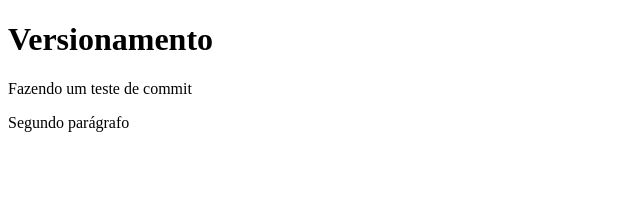
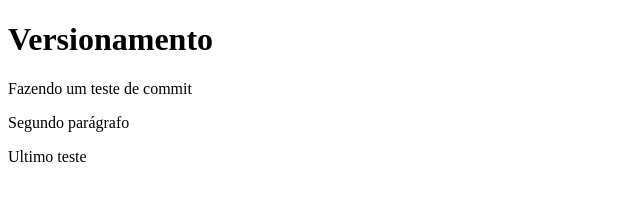
Before and after one commit to dwebtads/Versionamento, a plain HTML site: page index.html in a window 1280 px wide. Shown: the whole page, without its empty margins (0-640 px from the left). Drawn offline with Linux system fonts and the light colour scheme.

Commit message:
Finalizado

```diff
--- a/index.html
+++ b/index.html
@@ -9,5 +9,6 @@
     <h1>Versionamento</h1>
     <p>Fazendo um teste de commit</p>
     <p>Segundo parágrafo</p>
+    <p>Ultimo teste</p>
 </body>
 </html>
```
